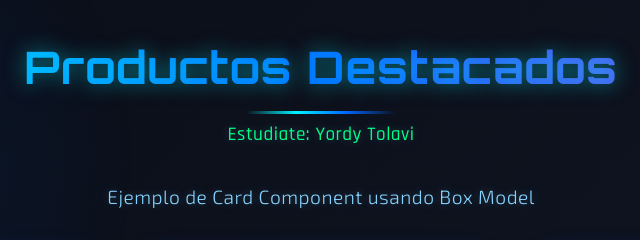
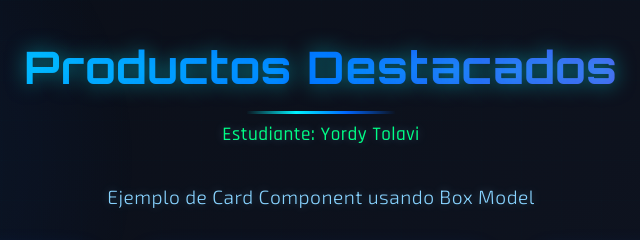
Before and after one commit to yordytolaviruiz/dise_Card, a plain HTML site: page index.html in a window 1280 px wide. Shown: the top 240 px of the page, 319-959 px from the left. Drawn offline with Linux system fonts and the light colour scheme.

Commit message:
index.html
Signed-off-by: yordytolaviruiz <191651594+yordytolaviruiz@users.noreply.github.com>

```diff
--- a/index.html
+++ b/index.html
@@ -10,7 +10,7 @@
 <body>
     <div class="container">
         <h1 class="page-title">Productos Destacados</h1>
-        <p class="subtitle">Estudiate: Yordy Tolavi</p>
+        <p class="subtitle">Estudiante: Yordy Tolavi</p>
         <p class="subtitle">Ejemplo de Card Component usando Box Model</p>
 
         <!-- Grid de Cards -->
```
